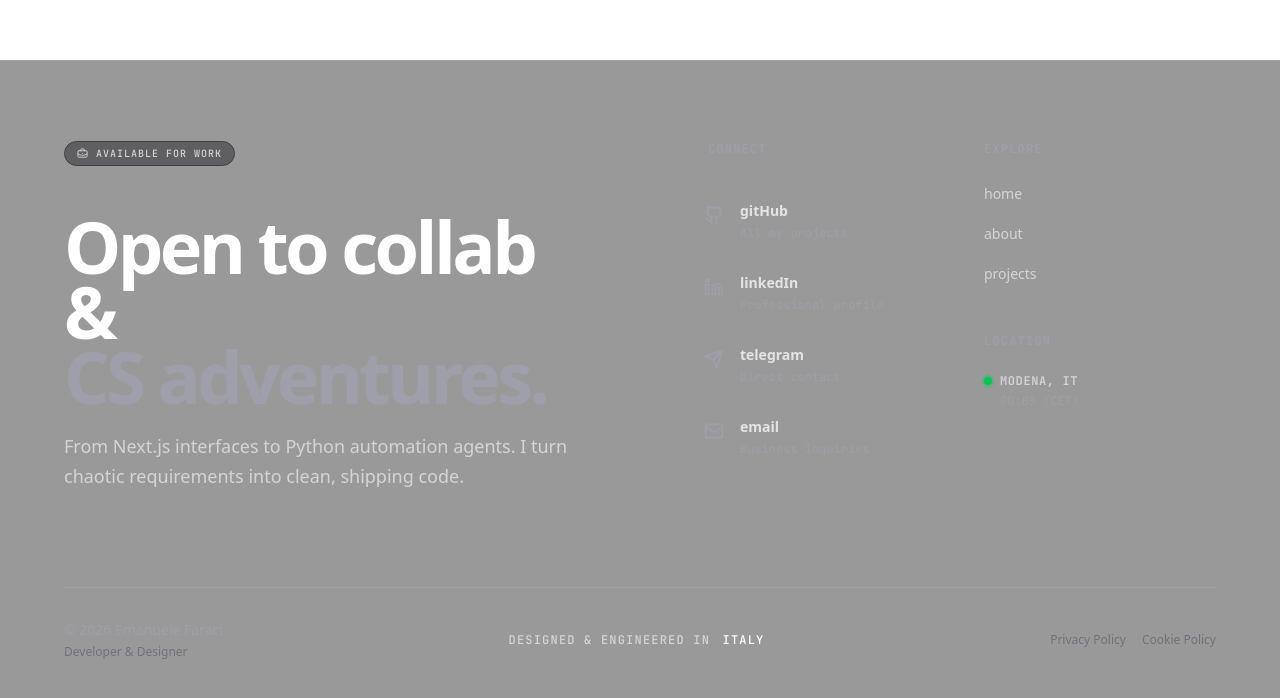
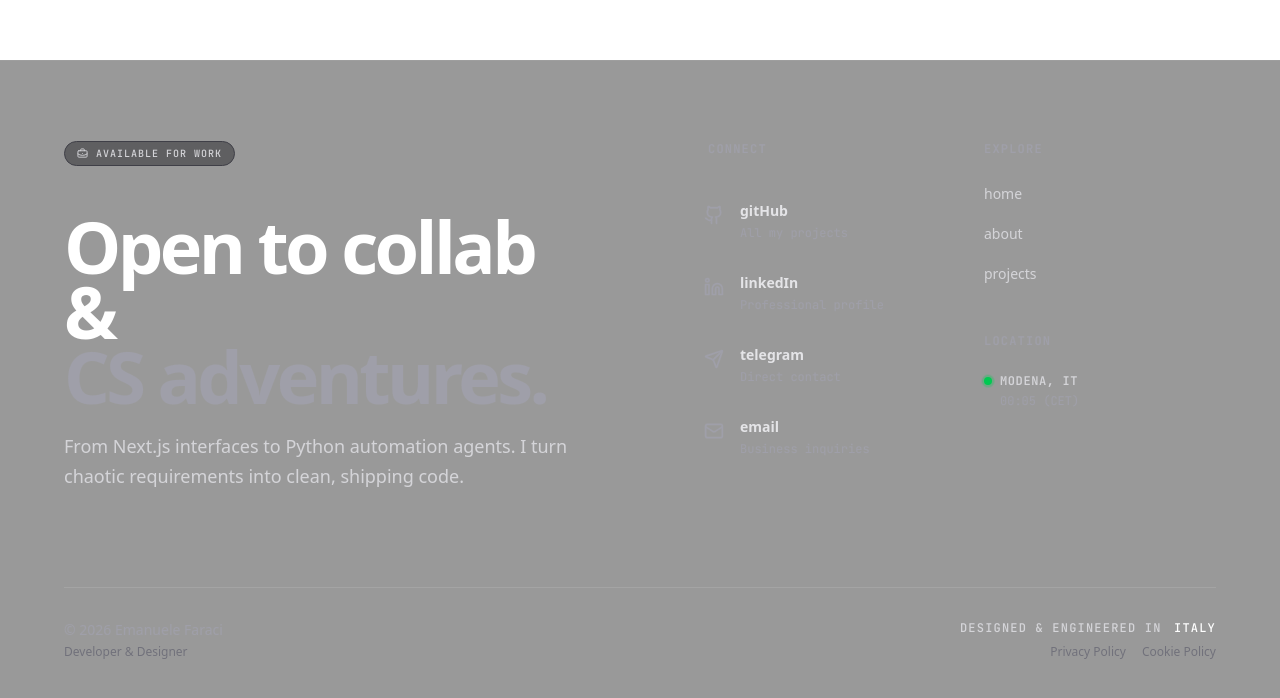
Before and after one commit to emqnuele/portfolio, a Next.js app: page / in a window 1280 px wide. Shown: the part 2897-3595 px from the top of the page. Built offline with nearby package versions, Linux system fonts and the light colour scheme.

Commit message:
stack italy text above policy links

```diff
--- a/src/components/ui/Footer.tsx
+++ b/src/components/ui/Footer.tsx
@@ -194,15 +194,14 @@ export default function Footer() {
                         <p className="text-zinc-500 text-xs">Developer & Designer</p>
                     </div>
 
-                    <div className="flex items-center gap-3 px-4 py-2 cursor-default max-w-full">
-                        <p className="text-zinc-300 text-[10px] sm:text-xs font-mono uppercase tracking-widest font-medium whitespace-nowrap overflow-hidden text-ellipsis">
+                    <div className="flex flex-col items-center md:items-end gap-2">
+                        <p className="text-zinc-300 text-[10px] sm:text-xs font-mono uppercase tracking-widest font-medium whitespace-nowrap cursor-default">
                             Designed & Engineered in <span className="text-white ml-1">Italy</span>
                         </p>
-                    </div>
-
-                    <div className="flex items-center gap-4">
-                        <a href="https://www.iubenda.com/privacy-policy/38634822" className="iubenda-black iubenda-noiframe iubenda-embed text-zinc-500 hover:text-zinc-300 text-xs transition-colors" title="Privacy Policy">Privacy Policy</a>
-                        <a href="https://www.iubenda.com/privacy-policy/38634822/cookie-policy" className="iubenda-black iubenda-noiframe iubenda-embed text-zinc-500 hover:text-zinc-300 text-xs transition-colors" title="Cookie Policy">Cookie Policy</a>
+                        <div className="flex items-center gap-4">
+                            <a href="https://www.iubenda.com/privacy-policy/38634822" className="iubenda-black iubenda-noiframe iubenda-embed text-zinc-500 hover:text-zinc-300 text-xs transition-colors" title="Privacy Policy">Privacy Policy</a>
+                            <a href="https://www.iubenda.com/privacy-policy/38634822/cookie-policy" className="iubenda-black iubenda-noiframe iubenda-embed text-zinc-500 hover:text-zinc-300 text-xs transition-colors" title="Cookie Policy">Cookie Policy</a>
+                        </div>
                     </div>
                 </div>
 
```
